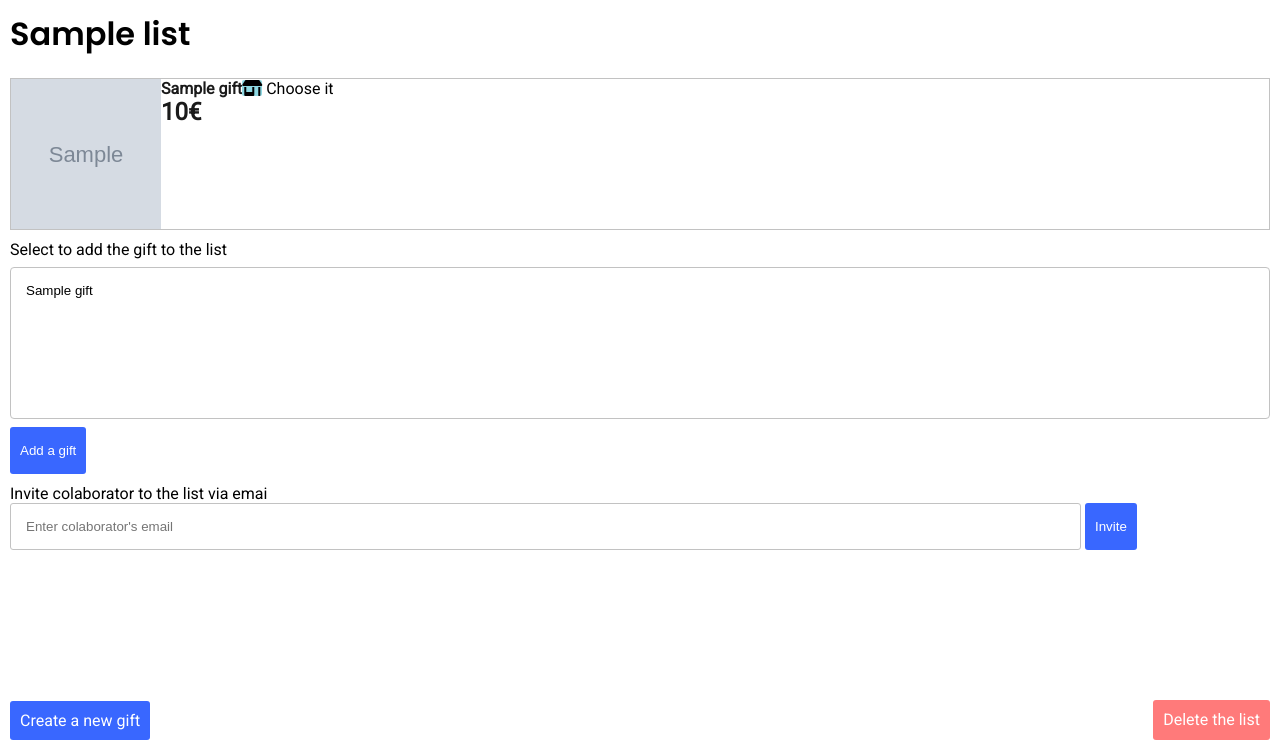
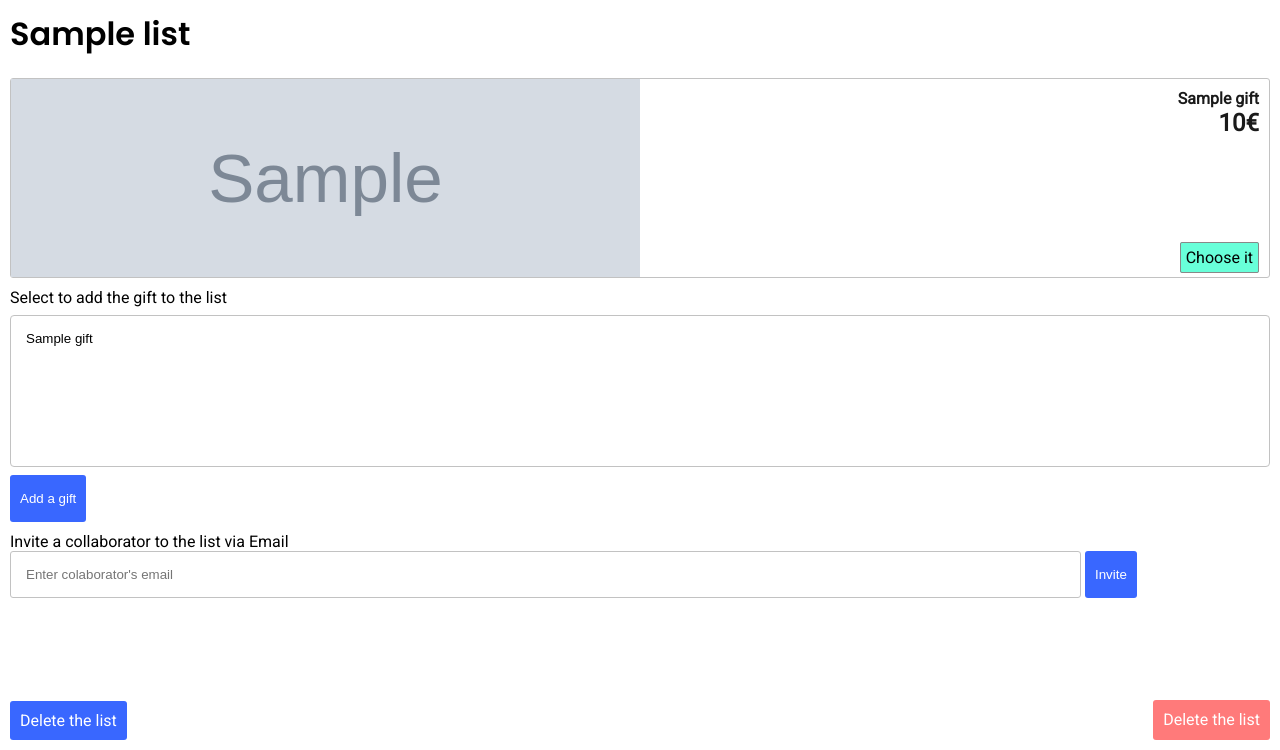
Before and after one commit to benpin31/gift-list, a Node server app: page /lists/600000000000000000000001 in a window 1280 px wide. Shown: the part 50-800 px from the top of the page. Run offline with Node 20, Linux system fonts and the light colour scheme; a user stored in the database is signed in; tables that the repository leaves empty hold one stand-in row (values such as "Sample post"); grey boxes marked "Sample" are stand-in pictures; some libraries are stand-ins or nearby versions.

Commit message:
Adding style and stuff

```diff
--- a/public/stylesheets/style.css
+++ b/public/stylesheets/style.css
@@ -27,6 +27,7 @@
   border: 1px solid rgb(194, 194, 194) ;
   padding: 15px;
   border-radius: 3px;
+  width: 100%;
 }
 
 
@@ -100,6 +101,7 @@
   background: #ffffff;
   transform: translateX(-250px);
   transition: transform 0.3s;
+  padding-top: 50px;
 }
 
 .nav--open .nav__links {
@@ -110,9 +112,9 @@
 .nav__link {
   display: flex;
   align-items: center;
-  color: #666666;
+  color: #252525;
   font-weight: bold;
-  font-size: 14px;
+  font-size: 16px;
   text-decoration: none;
   padding: 12px 15px;
   background: transform 0.2s;
@@ -190,12 +192,15 @@
 
 .gift_list{
   border: 1px solid rgb(194, 194, 194) ;
-  position: relative ;
+  position: relative;
+  display: flex;
+  justify-content: center;
+  align-items: center;
   color: rgb(26, 26, 26);
   list-style: none;
-  display: flex;
-  flex-direction: row;
   margin-bottom: 10px;
+  height: 200px;
+  border-radius: 3px;
 }
 
 /* .gift_list:hover {
@@ -204,24 +209,50 @@
 
 .gift_image {
   object-fit: cover;
-  height: 150px;
-  width: 150px;
+  left: 0;
+  position: absolute;
+  width: 50%;
+  height: 100%;
 }
 
+.gift_name {
+  position: absolute;
+  right:0;
+  top: 0;
+  padding: 10px;
+  text-align: right;
+}
+.gift_price {
+  position: absolute;
+  right:0;
+  top: 10%;
+  padding: 10px;
+  text-align: right;
+}
+.state {
+  position: absolute;
+  right:0;
+  bottom: 0;
+  padding: 10px;
+  text-align: left;
 
-.bought {
-  padding:2px;
-  background-color: rgb(132, 206, 132);
-  color: #ffffff;
-  width: fit-content+2px;
-  border-radius: 2px;
 }
 
 .not-bought {
-  background-color: rgb(142, 216, 226);
+  padding:2px;
+  background-color: rgb(223, 223, 223);
+  color: rgb(112, 112, 112);
+  border-radius: 2px;
+  border: 1px solid rgb(112, 112, 112);
+  padding:5px;
+}
+
+.not-bought {
+  background-color: rgb(104, 255, 217);
   color: black;
-  width: fit-content+2px;
+  padding:5px;
   border-radius: 2px;
+  border: 1px solid rgb(136, 136, 136);
 }
 
 .create_list {
@@ -401,6 +432,7 @@
 p {
   text-align: justify;
   text-justify: inter-word;
+  line-height: 24px;
 }
 
 
@@ -467,6 +499,14 @@
   border-radius: 50%;
 }
 
-textarea {
+.error-message {
   width: 100%;
+  height: 47px;
+  background-color: rgb(255, 210, 210);
+  border: 1px solid rgb(255, 122, 122);
+  border-radius: 3px;
+  display: flex;
+  justify-content: center;
+  align-items: center;
+  color: red;
 }
--- a/views/createEvent.hbs
+++ b/views/createEvent.hbs
@@ -1,10 +1,7 @@
-<<<<<<< HEAD
 <form action="/events/create" method="post">
 <div class="create_list_form">
     <div class="page_title">Create an event</div>
-=======
 <form action="/events/create" method="post" class="create_list_form">
->>>>>>> main
     <label for="event-create-name" name="name">Name</label>
     <input type="text" name="name" id="event-create-name" placeholder="Enter event name" required>
     <label for="event-create-description" name="description" >Description</label>
--- a/views/index.hbs
+++ b/views/index.hbs
@@ -2,12 +2,13 @@
 
 <img src="/img/welcome.png" style="width: 100%;" alt="">
 
+<h2>Thanks for signing up.</h2><br>
 <p>Your profile is empty, our app will let you manage your wishlist, either by creating a list or creating an event. Such as christmas, marriage or an anniversary</p>
+<br>
 
 <div class="fix_btn">
     <button class="btn_all_width"><a href="/lists/create" class="fix_link_style_btn"><i class="fas fa-list-alt"></i>  Create a list</a></button>
 <button class="btn_all_width"><a href="/events/create" class="fix_link_style_btn"><i class="fas fa-calendar-week"></i>  Create an event</a></button>
 </div>
-<h1>Hello</h1>
 
 {{!-- <p>Welcome </p> --}}
--- a/views/list.hbs
+++ b/views/list.hbs
@@ -1,21 +1,28 @@
 <div class="list">
     {{> list list}}
     <form action="/lists/addGift/{{list._id}}" method="post">
+        {{#if gifts}}
         <label for="list-add-gifts">Select to add the gift to the list</label>
         <select name="gifts" id="list-add-gifts" multiple>
         {{#each gifts}}
             <option value="{{this._id}}">{{this.name}}</option>
         {{/each}}
         </select>
+        <a class="create_gift" href="/lists/delete/{{list._id}}">Delete the list</a>
         <button  class="btn">Add a gift</button>
+        {{else}}
+            <div class="flex">
+                <button class="btn_all_width" href="/gifts/create/{{list._id}}">Create a gift</button>
+            </div>
+        {{/if}}
     </form>
     <form action="/lists/addToUser/{{list._id}}" method="post" class="invite_user">
-        <label for="list-add-to-user">Invite colaborator to the list via emai</label>
+        <label for="list-add-to-user">Invite a collaborator to the list via Email</label>
         <input type="email" name="email" id="list-add-to-user" placeholder="Enter colaborator's email">
         <button class="btn">Invite</button>
     </form>
     <div class="flex">
-        <a class="create_gift" href="/gifts/create/{{list._id}}">Create a new gift</a>
+
     <a class="delete_list" href="/lists/delete/{{list._id}}">Delete the list</a>
     </div>
 
--- a/views/lists.hbs
+++ b/views/lists.hbs
@@ -4,6 +4,8 @@
     <div class="list-container">
         <a href="/lists/{{this._id}}">{{this.name}}</a>
         <div id="event-crud">
+
+
             <a href="/lists/update/{{this._id}}"><i class="fas fa-edit" style="color:blue"></i></a>
             <a href="/lists/delete/{{this._id}}"><i class="fas fa-trash-alt red"></i></a>
         </div>
--- a/views/partials/list.hbs
+++ b/views/partials/list.hbs
@@ -10,9 +10,9 @@
     </div>
         <div class="state {{#if this.isAvailable}}free{{else}}unavailable{{/if}}">
         {{#if this.isAvailable}}
-            <i class="fas fa-store-alt not-bought"></i> <a href="/events/{{../eventId}}/book/{{this._id}}">Choose it</a>
+            <a class="not-bought" href="/events/{{../eventId}}/book/{{this._id}}">Choose it</a>
         {{else}}
-            <i class="fas fa-store-alt bought"></i> <div>Bought by {{#each this.gifters}}{{#if this.name}}{{this.name}}{{else}}someone{{/if}} </div> {{/each}}
+         <div class="bought">Bought by {{#each this.gifters}}{{#if this.name}}{{this.name}}{{else}}someone{{/if}} </div> {{/each}}
         {{/if}}
         </div>
 </div>
--- a/views/partials/navbar.hbs
+++ b/views/partials/navbar.hbs
@@ -9,10 +9,15 @@
                 <i class="fas fa-gifts"></i>
                 My lists
             </a>
-            <a href="#" class="nav__link" >
+            <a href="/settings" class="nav__link" >
                 <i class="fas fa-cogs"></i>
                 Settings
             </a>
+            <a href="/Events" class="nav__link" >
+                <i class="fas fa-calendar-week"></i>
+                Events
+            </a>
+
             <a href="/signout" class="nav__link" >
                 <i class="fas fa-sign-out-alt"></i>
                 Sign out
```
Also changed, not shown: views/event.hbs (+0 -19 lines), views/giftCreate.hbs (+5 -5 lines), views/listCreate.hbs (+4 -4 lines), views/signin.hbs (+6 -1 lines), views/signup.hbs (+5 -5 lines), public/img/sign_in.png (added), public/img/sign_up.png (added), 3 other files.
